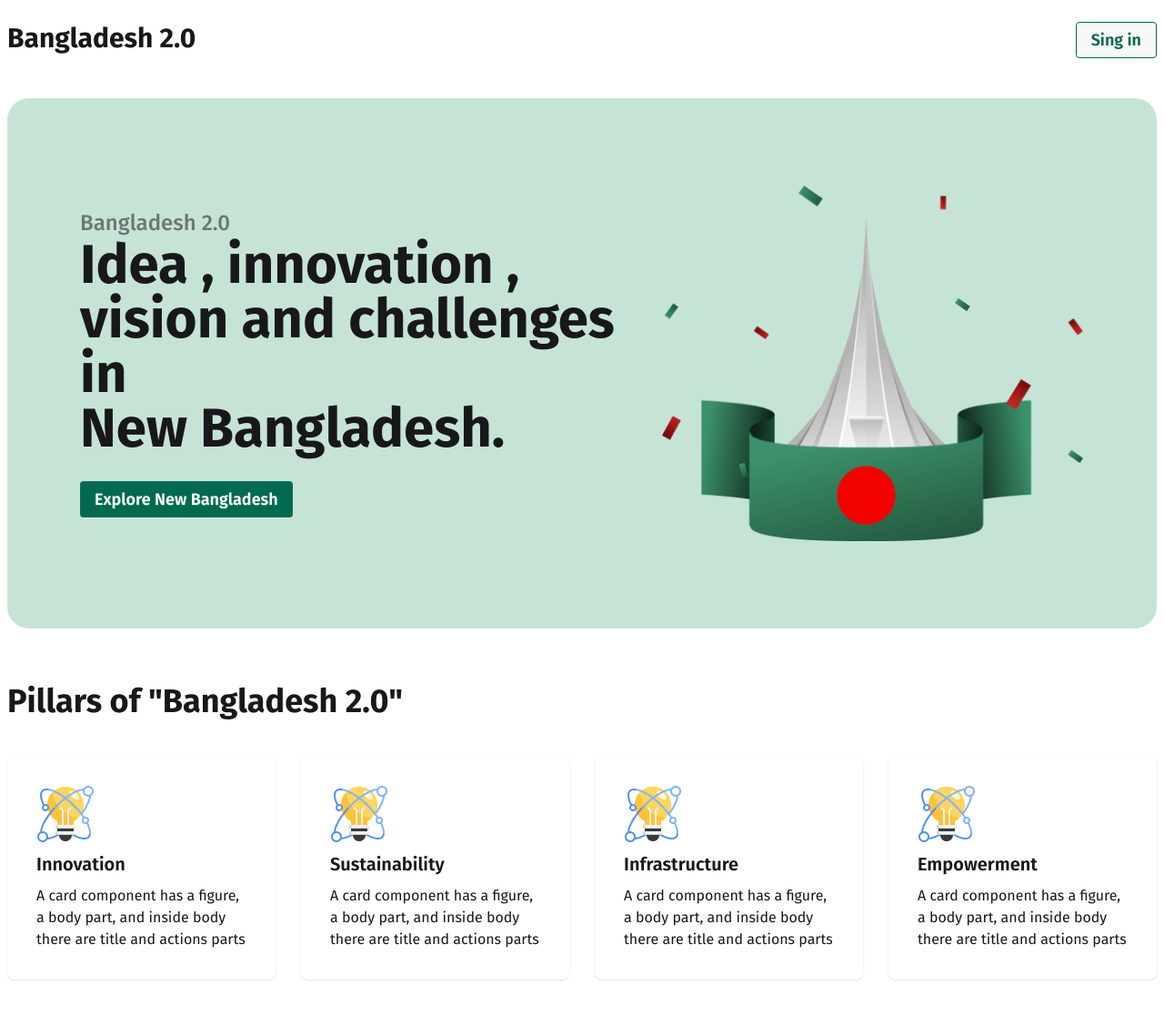
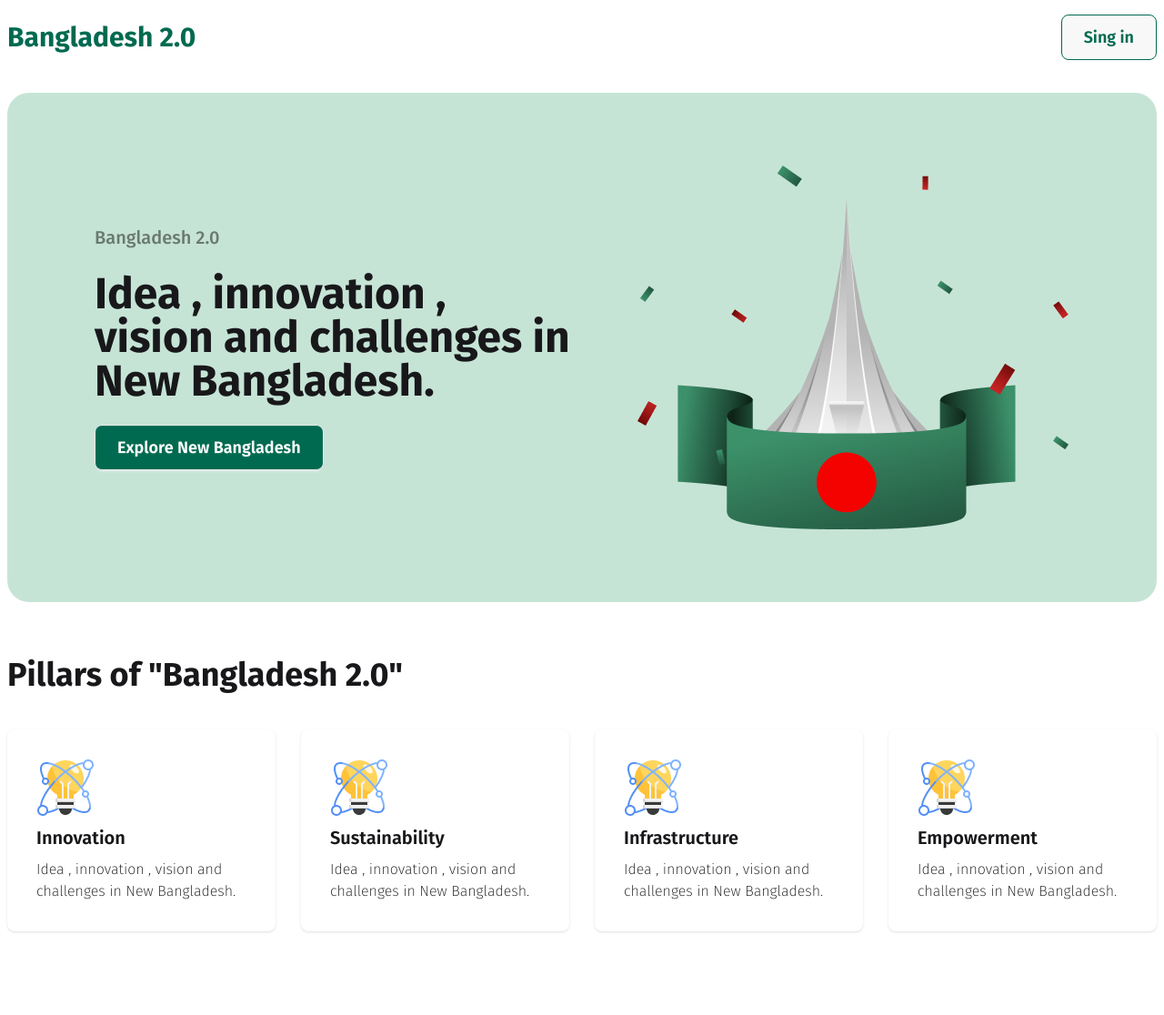
Before and after one commit to rain360/Bangladesh-2.0, a plain HTML site: page index.html in a window 1280 px wide. Shown: the whole page at 91% size. After the commit the page ends 1064 px from the top, so only its background shows below. Drawn offline with nearby package versions, Linux system fonts and the light colour scheme.

Commit message:
fast commit

```diff
--- a/index.html
+++ b/index.html
@@ -8,16 +8,16 @@
     <!-- css -->
     <script src="https://unpkg.com/@tailwindcss/browser@4"></script>
     <link href="https://cdn.jsdelivr.net/npm/daisyui@5.0.0-beta.7/daisyui.css" rel="stylesheet" type="text/css" />
+    <script src="https://cdn.jsdelivr.net/npm/@tailwindcss/browser@4"></script>
     <!-- google font -->
     <link rel="preconnect" href="https://fonts.googleapis.com">
     <link rel="preconnect" href="https://fonts.gstatic.com" crossorigin>
     <link href="https://fonts.googleapis.com/css2?family=Fira+Sans:ital,wght@0,100;0,200;0,300;0,400;0,500;0,600;0,700;0,800;0,900;1,100;1,200;1,300;1,400;1,500;1,600;1,700;1,800;1,900&display=swap" rel="stylesheet">
-
     <style type="text/tailwindcss">
-        /* @theme {
-          --color-main: #006A50;
+        @theme {
+          --color-green-prymary: #006A50;
           --color-secend: #c6e4d6;
-        } */
+        }
         @theme {
             --font-sans:"Fira Sans";
         }
@@ -25,33 +25,48 @@
 </head>
 <body class="sans">
     <header class="md:container md:mx-auto px-2">
-        <nav class="py-6">
-            <ul class="flex justify-between">
-                <li><a class="font-bold text-3xl"href="">Bangladesh 2.0</a></li>
-                <button class="btn border-[#006A50] text-lg text-semibold text-[#006A50]"><a href="">Sing in</a></button>
-            </ul>
-        </nav>
+      <nav class="flex items-center justify-between py-4" aria-label="Global">
+        <div class="flex lg:flex-1">
+          <a href="" class="-m-1.5 p-1.5 font-bold text-2xl lg:text-3xl">
+            <h2 class="text-green-prymary">Bangladesh 2.0</h2>
+          </a>
+        </div>
+        <div class="flex flex-1 justify-end">
+          <a href=""><button class="btn rounded-lg border border-green-prymary text-green-prymary px-6 py-6 text-lg font-semibold ">Sing in</button></a>
+        </div>
+      </nav>
+        <!-- <nav class="py-6">
+            <div class="flex">
+                <div class="flex-1"><a class="font-bold text-3xl"href="">Bangladesh 2.0</a></div>
+                <div class="flex-end">
+                  <button class="btn btn-outline btn-[#006A50] text-[#006A50]"><a href="">Sing in</a></button>
+                </div>
+              </div>
+        </nav> -->
         <!-- hero -->
-        <section class="md:container md:mx-auto lg:py-5">
-            <div class="flex flex-col lg:flex-row gap-y-8 justify-between items-center bg-[#c6e4d6] rounded-3xl min:w-7xl min:h-auto lg:px-20 lg:py-24">
-                <div class="">
-                    <h3 class="text-2xl font-medium text-[#0d0d0d]/50">Bangladesh 2.0</h3>
-                    <h1 class="text-4xl lg:text-6xl font-bold pb-7">Idea , innovation ,<br> vision and challenges in <br> New Bangladesh.</h1>
-                    <a class="btn bg-[#006A50] border-none bg-main text-white text-lg font-semibold " href="">Explore New Bangladesh</a>
+        <section class="md:container md:mx-auto py-5">
+            <div class="px-24 py-20 bg-secend rounded-3xl p-6">
+                <div class="flex flex-col items-center justify-between lg:gap-16 lg:flex-row-reverse">
+                    <img src="./assets/hero.png" alt="">
+                  <div>
+                    <p class="text-xl font-medium text-[#0d0d0d]/50">Bangladesh 2.0</p>
+                    <h1 class="text-5xl font-bold py-6">Idea , innovation ,<br> vision and challenges in <br> New Bangladesh.</h1>
+                    <a href="" ><button class="btn text-white rounded-lg bg-green-prymary text-green-prymary px-6 py-6 text-lg font-semibold ">Explore New Bangladesh</button></a>
+                  </div>
                 </div>
-                <div><img src="./assets/hero.png" alt="">
+              </div>
         </section>
     </header>
     <main class="md:container md:mx-auto py-8 ">
         <div class="text-4xl font-bold pb-8 p-2">Pillars of "Bangladesh 2.0"</div>
         <!-- box cards -->
 
-         <div class="gap-6 p-2 md:justify-center md:gap-8 md:grid-cols-2 lg:flex lg:flex-row lg:gap-7 ">
+         <div class="font-extralight gap-6 p-2 md:justify-center md:gap-8 md:grid-cols-2 lg:flex lg:flex-row lg:gap-7 ">
             <div class="card bg-base-100 card-lg shadow-sm">
                 <div class="card-body">
                     <img class="w-16 h-16" src="./assets/card-icon.png" alt="">
                     <h2 class="card-title">Innovation</h2>
-                    <p>A card component has a figure, a body part, and inside body there are title and actions parts</p>
+                    <p>Idea , innovation , vision and challenges in New Bangladesh.</p>
                 </div>
               </div>
 
@@ -59,7 +74,7 @@
                 <div class="card-body">
                     <img class="w-16 h-16" src="./assets/card-icon.png" alt="">
                     <h2 class="card-title">Sustainability</h2>
-                    <p>A card component has a figure, a body part, and inside body there are title and actions parts</p>
+                    <p>Idea , innovation , vision and challenges in New Bangladesh.</p>
                 </div>
               </div>
 
@@ -67,7 +82,7 @@
                 <div class="card-body">
                     <img class="w-16 h-16" src="./assets/card-icon.png" alt="">
                     <h2 class="card-title">Infrastructure</h2>
-                    <p>A card component has a figure, a body part, and inside body there are title and actions parts</p>
+                    <p>Idea , innovation , vision and challenges in New Bangladesh.</p>
                 </div>
               </div>
 
@@ -75,7 +90,7 @@
                 <div class="card-body">
                     <img class="w-16 h-16" src="./assets/card-icon.png" alt="">
                     <h2 class="card-title">Empowerment</h2>
-                    <p>A card component has a figure, a body part, and inside body there are title and actions parts</p>
+                    <p>Idea , innovation , vision and challenges in New Bangladesh.</p>
                 </div>
               </div>
          </div>
```
